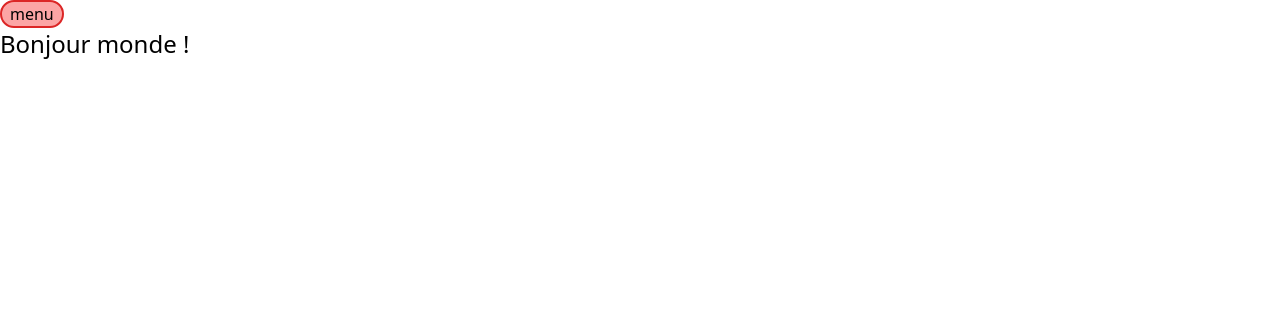
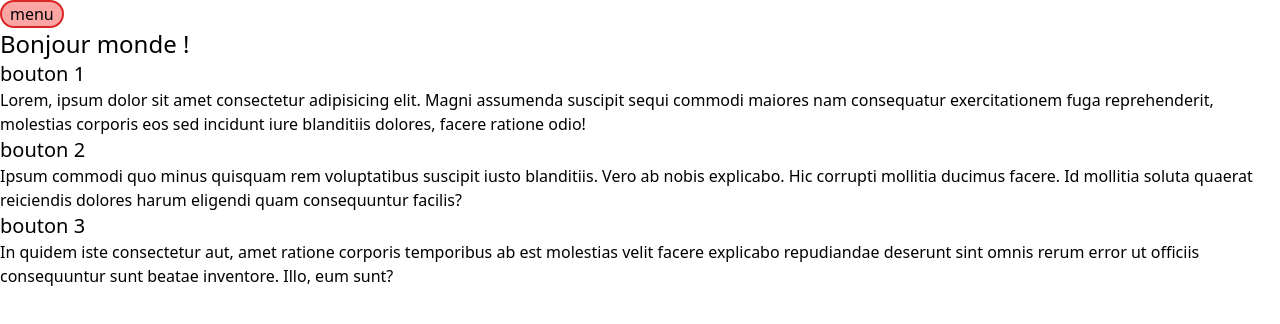
Before and after one commit to MMI-SAE-203/r213-2024-pracht-tp1-Imadecrypte, a Vue app: page / in a window 1280 px wide. Shown: the top 324 px of the page. Built offline with nearby package versions, Linux system fonts and the light colour scheme.

Commit message:
ajout des sections

```diff
--- a/src/pages/index.vue
+++ b/src/pages/index.vue
@@ -1,8 +1,31 @@
-
 <script setup lang="ts">
 //
 </script>
 
 <template>
   <h1 class="text-2xl">Bonjour monde !</h1>
+  <section>
+    <button class="text-xl">bouton 1</button>
+    <p>
+      Lorem, ipsum dolor sit amet consectetur adipisicing elit. Magni assumenda suscipit sequi
+      commodi maiores nam consequatur exercitationem fuga reprehenderit, molestias corporis eos sed
+      incidunt iure blanditiis dolores, facere ratione odio!
+    </p>
+  </section>
+  <section>
+    <button class="text-xl">bouton 2</button>
+    <p>
+      Ipsum commodi quo minus quisquam rem voluptatibus suscipit iusto blanditiis. Vero ab nobis
+      explicabo. Hic corrupti mollitia ducimus facere. Id mollitia soluta quaerat reiciendis dolores
+      harum eligendi quam consequuntur facilis?
+    </p>
+  </section>
+  <section>
+    <button class="text-xl">bouton 3</button>
+    <p>
+      In quidem iste consectetur aut, amet ratione corporis temporibus ab est molestias velit facere
+      explicabo repudiandae deserunt sint omnis rerum error ut officiis consequuntur sunt beatae
+      inventore. Illo, eum sunt?
+    </p>
+  </section>
 </template>
```
